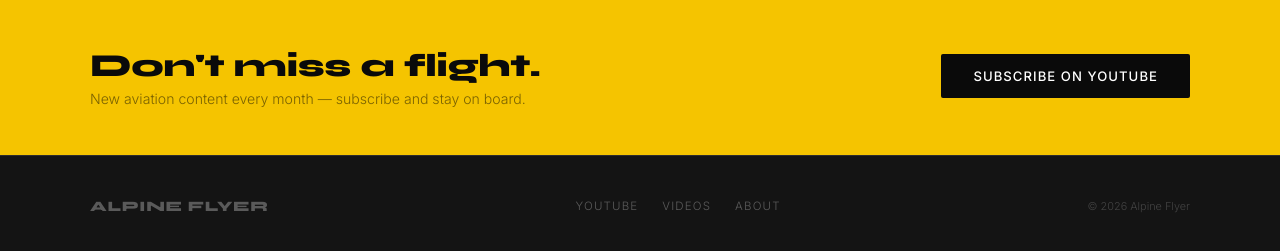
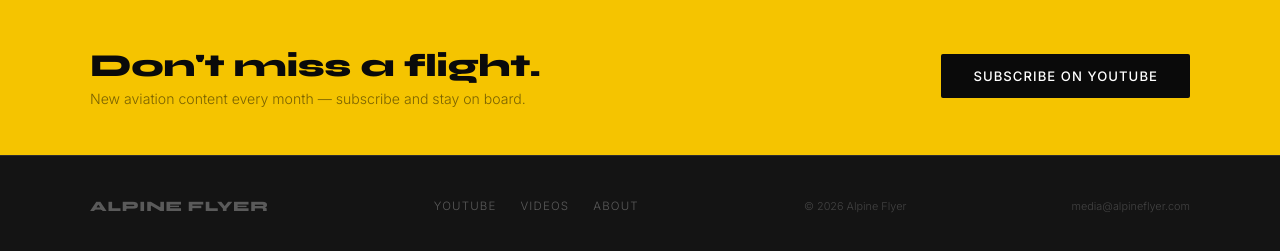
Before and after one commit to will-coleman/alpine, a plain HTML site: page index.html in a window 1280 px wide. Shown: the part 2963-3214 px from the top of the page. Drawn offline with Linux system fonts and the light colour scheme.

Commit message:
Update index.html

```diff
--- a/index.html
+++ b/index.html
@@ -627,6 +627,7 @@
         <a href="#about">About</a>
       </div>
       <span class="footer-copy">© 2026 Alpine Flyer</span>
+      <span class="footer-copy">media@alpineflyer.com</span>
     </div>
   </div>
 </footer>
```
